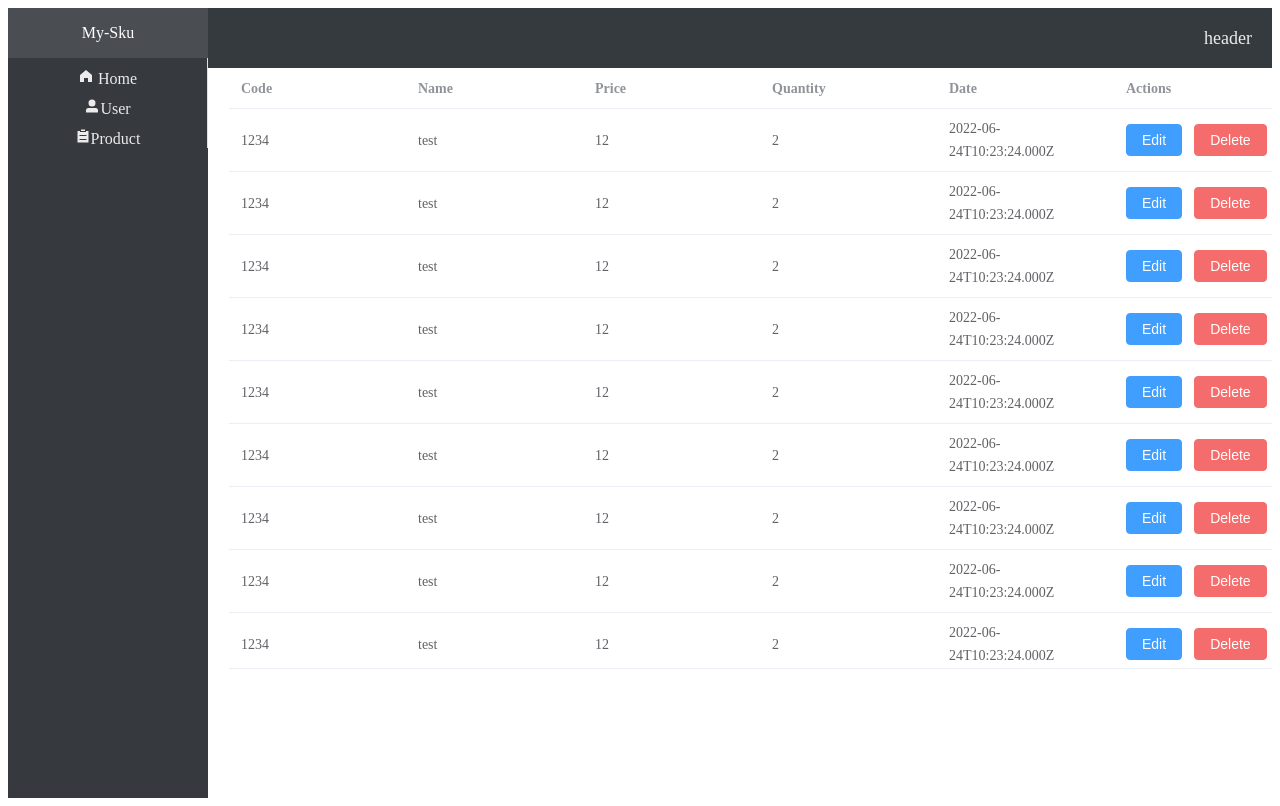
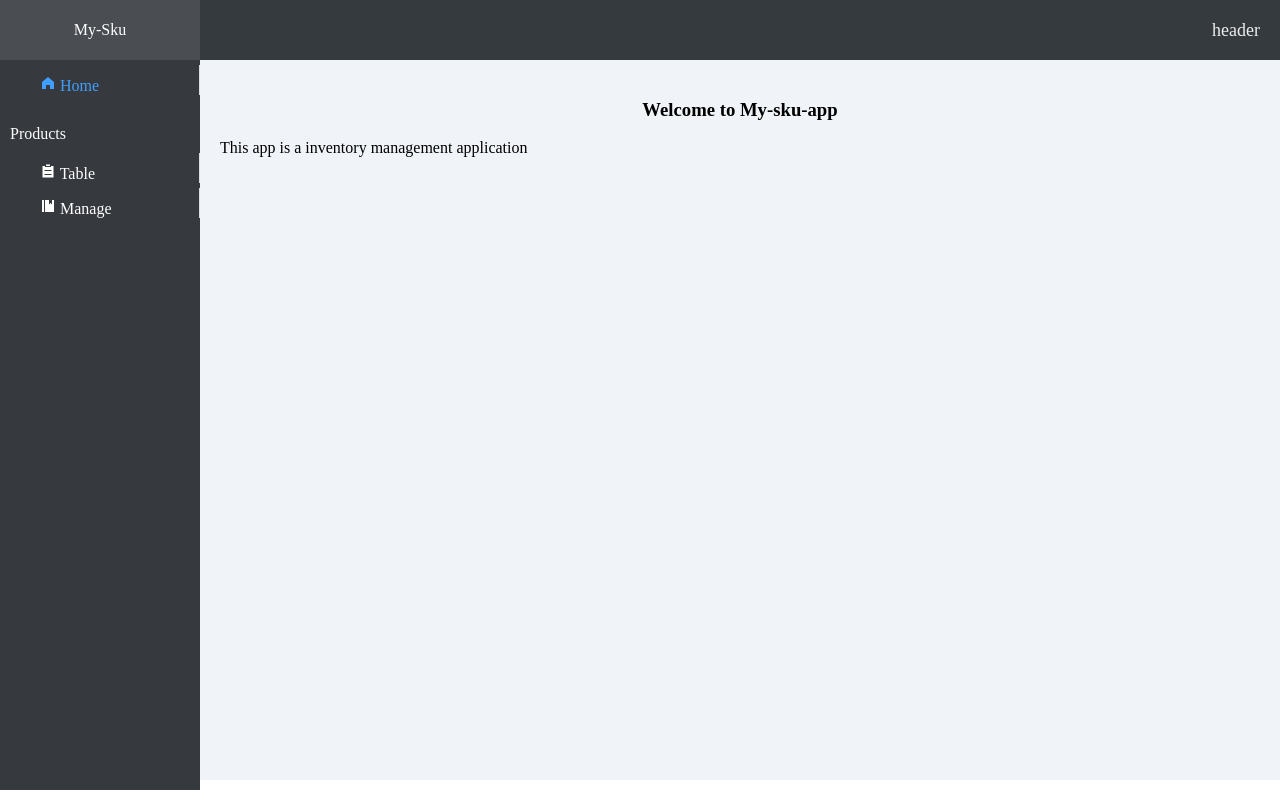
Before and after one commit to zihan1997/My-sku-app_rebuild, a Vue app: page / in a window 1280 px wide. Built offline with nearby package versions, Linux system fonts and the light colour scheme.

Commit message:
- [feat] add product management page frame

```diff
--- a/public/index.html
+++ b/public/index.html
@@ -4,6 +4,11 @@
     <meta charset="utf-8">
     <meta http-equiv="X-UA-Compatible" content="IE=edge">
     <meta name="viewport" content="width=device-width,initial-scale=1.0">
+      <style>
+          body {
+              margin: 0;
+          }
+      </style>
     <link rel="icon" href="<%= BASE_URL %>favicon.ico">
     <title><%= htmlWebpackPlugin.options.title %></title>
   </head>
--- /dev/null
+++ b/src/components/HomePage/index.vue
@@ -0,0 +1,18 @@
+<template>
+  <h1>Welcome to My-sku-app</h1>
+  <p>
+    This app is a inventory management application
+  </p>
+</template>
+
+<script>
+export default {
+  name: "HomePage"
+}
+</script>
+
+<style scoped>
+h1 {
+  text-align: center;
+}
+</style>
--- a/src/components/framework/ContentArea.vue
+++ b/src/components/framework/ContentArea.vue
@@ -1,17 +1,18 @@
 <template>
   <el-main>
-    <ProductListing />
+<!--    <ProductListing />-->
+    <router-view></router-view>
   </el-main>
 </template>
 
 <script>
 
-import ProductListing from "@/components/products/ProductListing";
+// import ProductListing from "@/components/products/ProductListing";
 
 export default {
   name: "ContentArea",
   components: {
-    ProductListing
+    // ProductListing
   },
 }
 </script>
--- a/src/components/framework/Index.vue
+++ b/src/components/framework/Index.vue
@@ -36,7 +36,7 @@ export default {
 /* Web Icon */
 #Project-Icon {
   display: inline-flex;
-  height: 50px;
+  height: 60px;
   width: 200px;
   justify-content: center;
   align-items: center;
@@ -64,8 +64,11 @@ export default {
 /* Content */
 .layout-container .el-main {
   margin-bottom: 10px;
-  padding: 1px;
+  padding: 20px;
   height: 90vh;
+  background-color: #f0f3f8;
+  /*margin: 20px;*/
+  border: 200px;
 }
 
 </style>
--- a/src/components/framework/SideBar.vue
+++ b/src/components/framework/SideBar.vue
@@ -4,13 +4,25 @@
     <el-col>
       <div id="Project-Icon">My-Sku</div>
       <el-menu >
-        <el-icon ><HomeFilled /></el-icon> Home
+        <router-link to="/">
+          <el-icon ><HomeFilled /></el-icon> Home
+        </router-link>
       </el-menu>
-      <el-menu index="2">
-        <el-icon><UserFilled /></el-icon>User
+<!--      <el-menu index="2">-->
+<!--        <router-link to="/"-->
+<!--        <el-icon><UserFilled /></el-icon>User-->
+<!--      </el-menu>-->
+<!--      <div class="heading">Products</div>-->
+      <p class="side-bar-group-title">Products</p>
+      <el-menu index="3">
+        <router-link to="/products">
+          <el-icon><List /></el-icon> Table
+        </router-link>
       </el-menu>
-      <el-menu index="3">
-        <el-icon><List /></el-icon>Product
+      <el-menu index="4">
+        <router-link to="/manage">
+          <el-icon><Management /></el-icon> Manage
+        </router-link>
       </el-menu>
     </el-col>
 
@@ -19,33 +31,52 @@
 
 <script>
 
-import { HomeFilled, UserFilled, List } from "@element-plus/icons-vue"
+import { HomeFilled, List, Management } from "@element-plus/icons-vue"
 export default {
   name: "SideBar",
   components: {
     HomeFilled,
-    UserFilled,
-    List
+    // UserFilled,
+    List,
+    Management
   }
 }
 </script>
 
 <style scoped>
+.side-bar-group-title {
+  color: white;
+  margin-left: 10px;
+  margin-top: 30px;
+  margin-bottom: 10px;
+}
 
 /* Web Side bar */
+div.heading {
+  padding-left: 20px;
+  color: lightgray;
+}
+
+.router-link-active {
+  text-decoration: none;
+  color: #409eff;
+}
+a {
+  text-decoration: none;
+  color: white;
+}
+
 .sider {
-  vertical-align: auto;
-  align-content: center;
   width: 200px;
   display: flex;
   background-color: rgb(54, 57, 62);
-
 }
 .sider ul{
   color: rgb(235, 235, 235);
-  text-align: center;
   background-color: inherit;
   height: 30px;
+  margin-left: 40px;
+  margin-top: 5px;
 }
 
 .el-menu{
--- /dev/null
+++ b/src/components/products/Manage.vue
@@ -0,0 +1,43 @@
+<template>
+  <el-tabs type="border-cards" class="manage-tabs">
+    <el-tab-pane>
+      <template #label>
+        <span class="custom-tabs-label">
+          <el-icon><Calendar/></el-icon>
+          <span>Route</span>
+        </span>
+      </template>
+      Route
+    </el-tab-pane>
+    <el-tab-pane label="Config">Hello</el-tab-pane>
+  </el-tabs>
+</template>
+
+<script>
+import { Calendar } from '@element-plus/icons-vue'
+export default {
+  name: "ManageProducts",
+  components: {
+    Calendar
+  }
+}
+</script>
+
+<style scoped>
+
+.manage-tabs > .el-tabs_content {
+  margin-left: 100px;
+  padding: 32px;
+  color: #6b778c;
+  font-size: 32px;
+  font-weight: 600;
+}
+.manage-tabs .custom-tabs-label .el-icon {
+  vertical-align: middle;
+}
+.manage-tabs .custom-tabs-label span {
+  vertical-align: middle;
+  margin-left: 4px;
+}
+
+</style>
--- a/src/components/products/ProductListing.vue
+++ b/src/components/products/table/ProductListing.vue
@@ -1,10 +1,13 @@
 <template>
+  <h1 class="table-title">Product List</h1>
   <el-table
     :data="products"
-    fixed
-    :width="700"
-    height="600"
+    auto
+    :width="550"
+    :height="550"
+    :border="true"
     @row-click="handleRow"
+    show-summary
   >
     <el-table-column prop="code" label="Code"></el-table-column>
     <el-table-column prop="name" label="Name"></el-table-column>
@@ -56,11 +59,11 @@ export default {
 </script>
 
 <style scoped>
-.el-table {
-  margin-left: 20px;
-  margin-right: 20px;
-}
-th div.cell{
+.table-title {
   text-align: center;
 }
+.el-table {
+  padding: 5px;
+  background-color: whitesmoke;
+}
 </style>
--- a/src/main.js
+++ b/src/main.js
@@ -3,6 +3,9 @@ import App from './App.vue'
 import ElementPlus from 'element-plus'
 import 'element-plus/dist/index.css'
 
+import router from './router/index'
+
 createApp(App)
     .use(ElementPlus)
+    .use(router)
     .mount('#app')
```
Also changed, not shown: src/router/index.js (added, +26 -0 lines).
